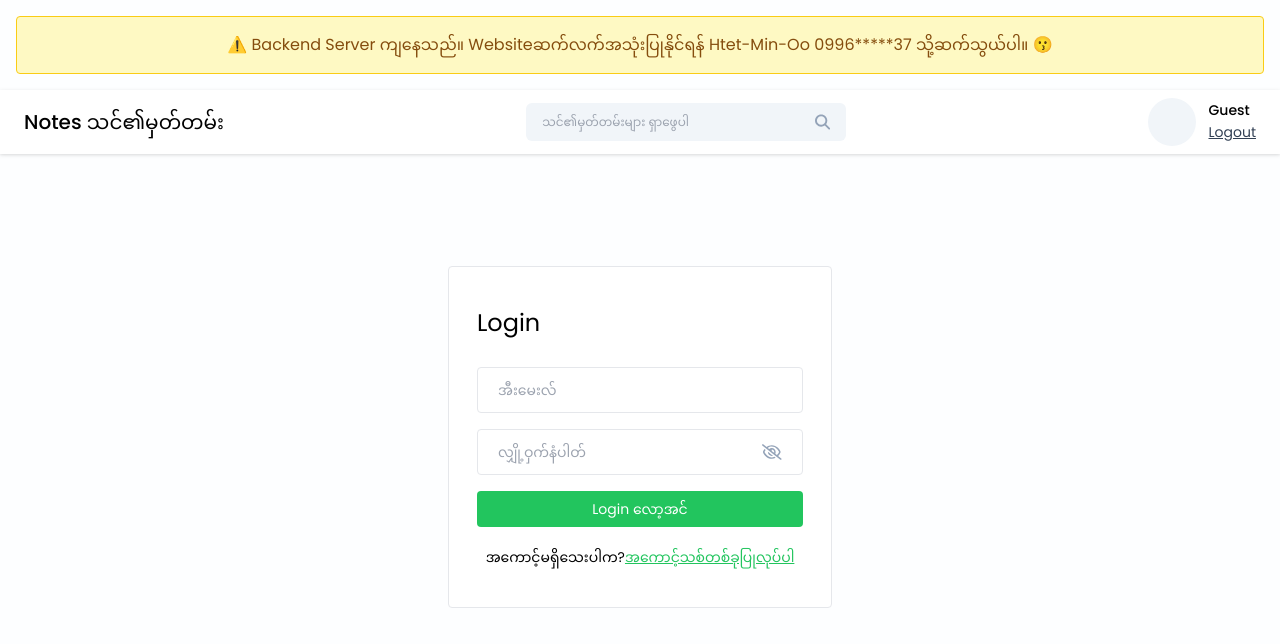
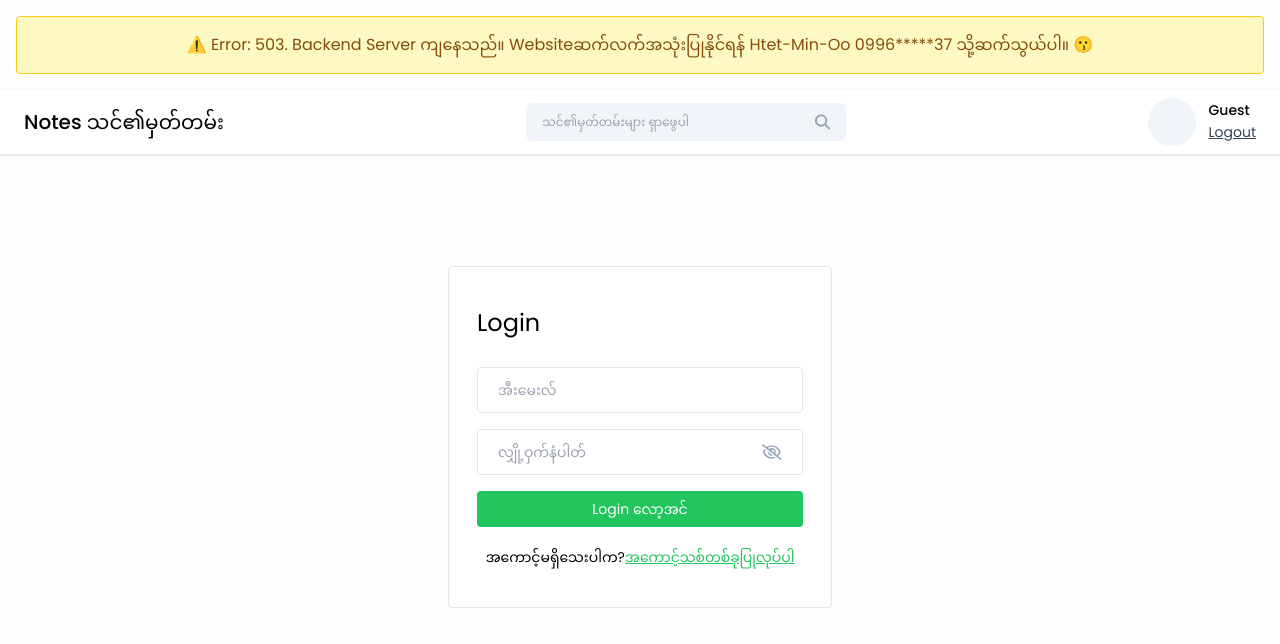
Before and after one commit to hmDev27/notesapp, a React (Vite) app in the folder frontend/notes-app/: page /login in a window 1280 px wide. Shown: the top 644 px of the page. Built offline with nearby package versions, Linux system fonts and the light colour scheme; no server answers.

Commit message:
Update App.jsx
put Error: 503

```diff
--- a/frontend/notes-app/src/App.jsx
+++ b/frontend/notes-app/src/App.jsx
@@ -23,7 +23,7 @@ const App = () => {
     <div>
       {!backendAvailable && (
       <div className="bg-yellow-100 text-yellow-800 p-4 m-4 rounded text-center border border-yellow-400">
-          ⚠️ Backend Server ကျနေသည်။ Websiteဆက်လက်အသုံးပြုနိုင်ရန် Htet-Min-Oo 0996*****37 သို့ဆက်သွယ်ပါ။ 😗
+          ⚠️ Error: 503. Backend Server ကျနေသည်။ Websiteဆက်လက်အသုံးပြုနိုင်ရန် Htet-Min-Oo 0996*****37 သို့ဆက်သွယ်ပါ။ 😗
         </div>
       )}
 
```
